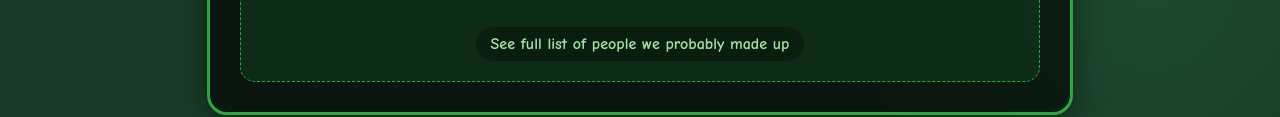
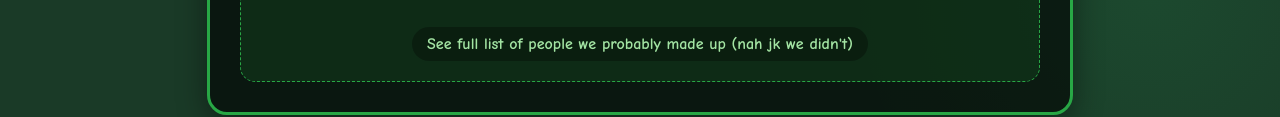
Before and after one commit to RibbitVPN/ribbitvpn.github.io, a plain HTML site: page about.html in a window 1280 px wide. Shown: the part 965-1082 px from the top of the page. Drawn offline with Linux system fonts and the light colour scheme.

Commit message:
Update about.html

```diff
--- a/about.html
+++ b/about.html
@@ -30,7 +30,7 @@
         <div class="contributors">
             <h2>👥 Our "Contributors"</h2>
             <p>Thanks to all these amazing people who contributed nothing to this project but we're mentioning them anyway 💚</p>
-            <a href="contributors.html">See full list of people we probably made up</a>
+            <a href="contributors.html">See full list of people we probably made up (nah jk we didn't)</a>
         </div>
     </div>
 
```
